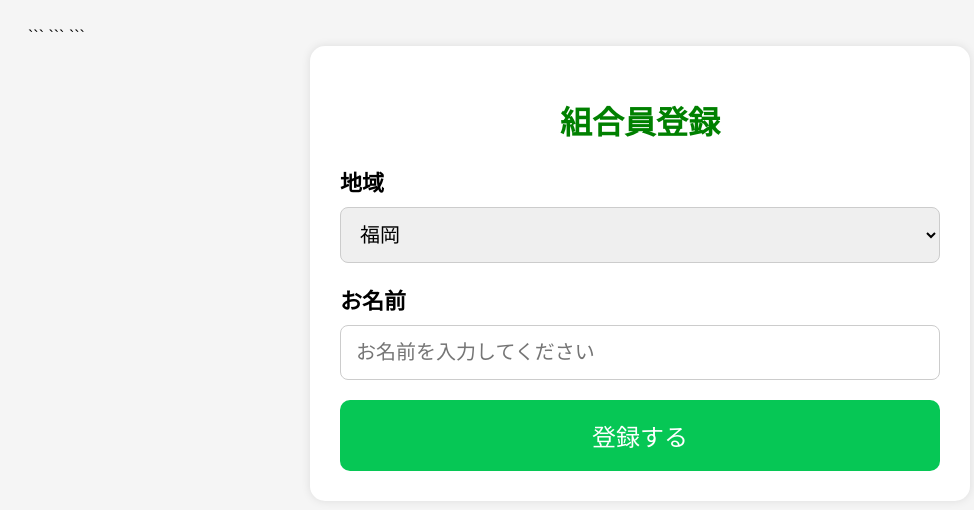
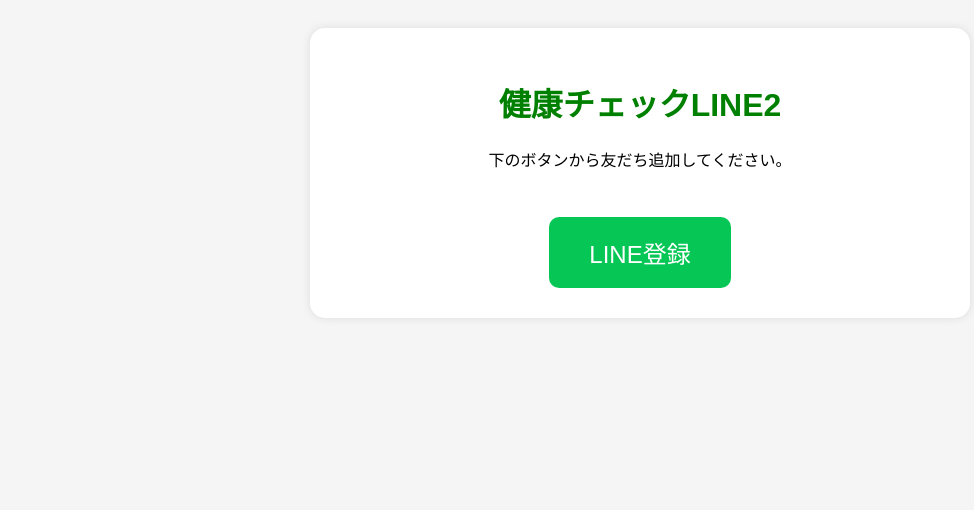
Before and after one commit to takashihayabusa/union_health_v2, a Django app: template checkapp/templates/register.html in a window 1280 px wide. Shown: the top 510 px of the page, without its empty margins (0-974 px from the left). Run offline with Django 5.2, Linux system fonts and the light colour scheme; the template is opened without the code that fills it, so the values that code supplies are empty; parts of the project's set-up code (start-up, migrations or seed data) failed here and were passed over.

Commit message:
登録ページを健康チェックLINE2へ変更

````diff
--- a/checkapp/templates/register.html
+++ b/checkapp/templates/register.html
@@ -2,28 +2,10 @@
 <html lang="ja">
 <head>
     <meta charset="UTF-8">
-    <title>健康チェック登録</title>
+    <meta name="viewport" content="width=device-width, initial-scale=1.0">
+    <title>健康チェックLINE2 登録</title>
 
-    <!DOCTYPE html>
-
-<html lang="ja">
-<head>
-    <meta charset="UTF-8">
-    <meta name="viewport" content="width=device-width, initial-scale=1.0">
-    <title>健康チェック登録</title>
-
-```
-<!DOCTYPE html>
-
-<html lang="ja">
-<head>
-    <meta charset="UTF-8">
-    <meta name="viewport" content="width=device-width, initial-scale=1.0">
-    <title>組合員登録</title>
-
-```
     <style>
-
         body{
             font-family:sans-serif;
             background:#f5f5f5;
@@ -37,79 +19,38 @@
             padding:30px;
             border-radius:15px;
             box-shadow:0 0 10px rgba(0,0,0,0.1);
+            text-align:center;
         }
 
         h1{
-        text-align:center;
             color:#008000;
-        font-size:32px;
         }
 
-    label{
-        font-size:22px;
-        font-weight:bold;
-    }
-
-    select,
-    input{
-        width:100%;
-        padding:15px;
-        font-size:20px;
-        margin-top:10px;
-        margin-bottom:20px;
-        border:1px solid #ccc;
-        border-radius:8px;
-        box-sizing:border-box;
-    }
-
-    button{
-        width:100%;
-        padding:18px;
-        font-size:24px;
+        .btn{
+            display:inline-block;
+            margin-top:30px;
+            padding:18px 40px;
             background:#06C755;
             color:white;
-        border:none;
+            text-decoration:none;
             border-radius:10px;
+            font-size:24px;
         }
-
     </style>
-```
-
 </head>
 
 <body>
 
 <div class="box">
 
-<h1>組合員登録</h1>
+<h1>健康チェックLINE2</h1>
 
-<form method="POST">
+<p>下のボタンから友だち追加してください。</p>
 
-    {% csrf_token %}
-
-    <label>地域</label>
-
-    <select name="region">
-        <option value="福岡">福岡</option>
-        <option value="熊本">熊本</option>
-        <option value="長崎">長崎</option>
-        <option value="佐賀">佐賀</option>
-    </select>
-
-    <label>お名前</label>
-
-    <input
-        type="text"
-        name="name"
-        placeholder="お名前を入力してください"
-        required
-    >
-
-    <button type="submit">
-        登録する
-    </button>
-
-</form>
+<a class="btn"
+   href="https://line.me/R/ti/p/@207dmxct">
+    LINE登録
+</a>
 
 </div>
 
````
Also changed, not shown: checkapp/static/images/line_qr.png (deleted), checkapp/static/images/union_health_v2qr.png (added). Lines whose indentation alone changed are shown as unchanged.
